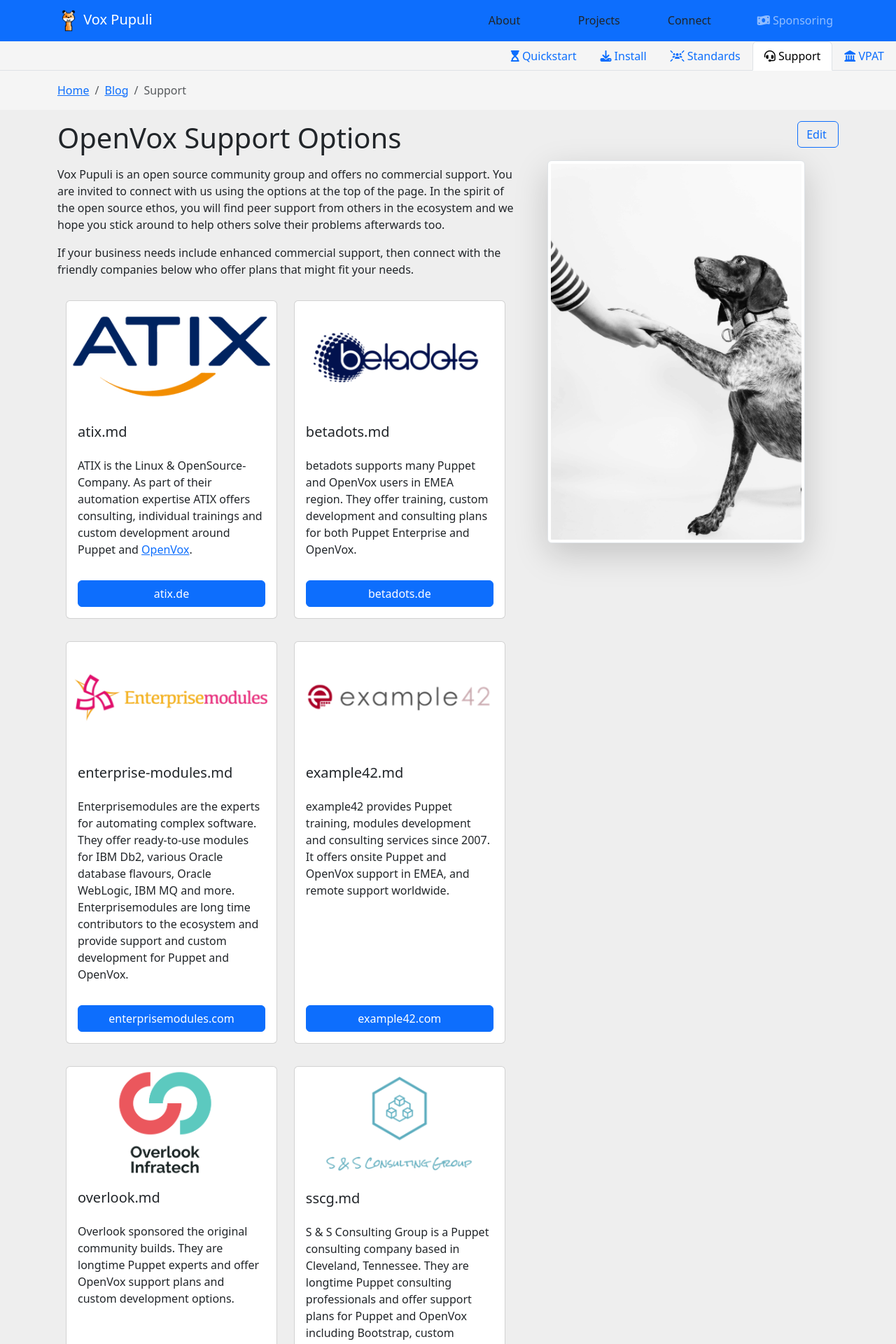
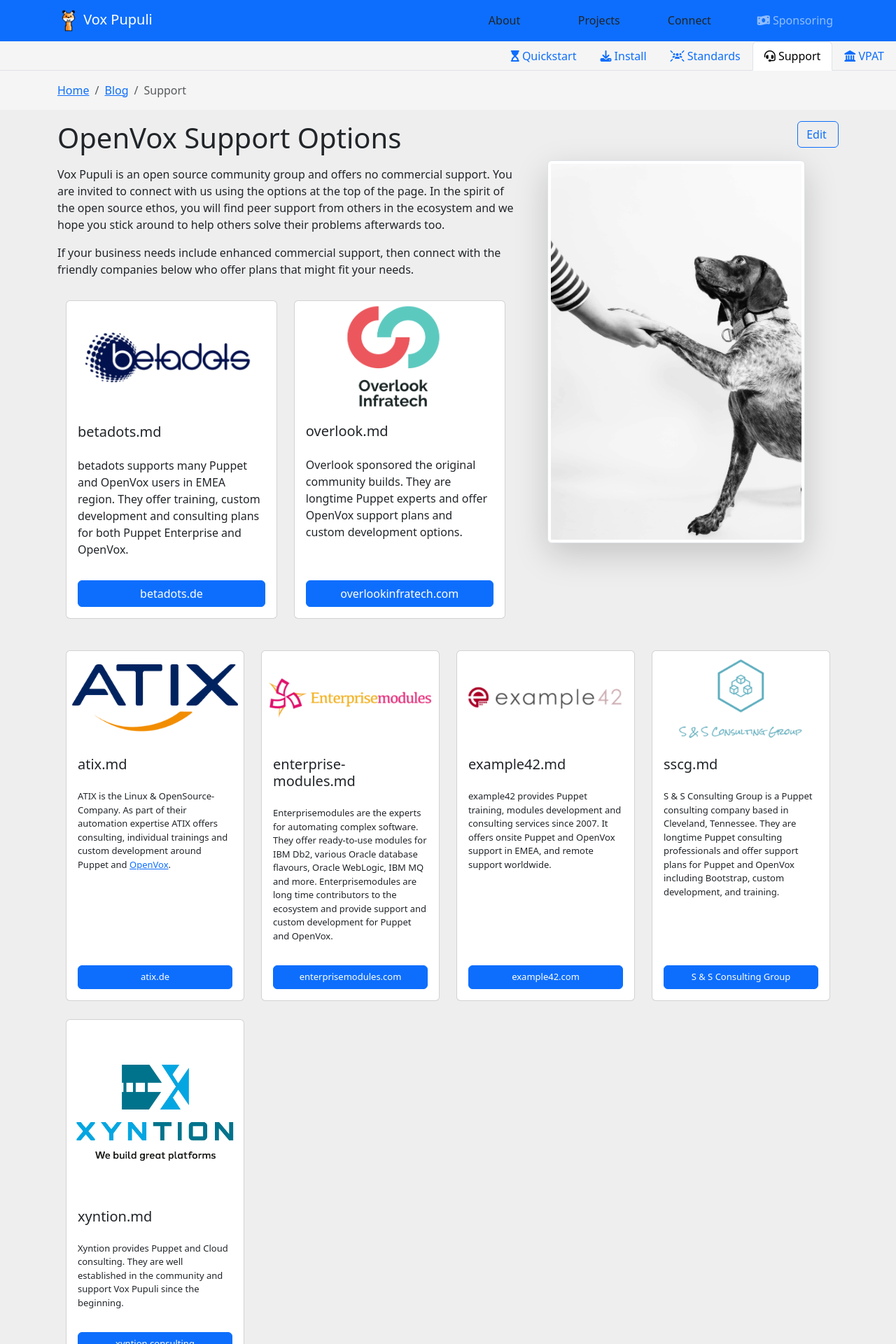
Before and after one commit to voxpupuli/voxpupuli.github.io, a Jekyll site: the page built from openvox/support.md, in a window 1280 px wide. Shown: the top 1920 px of the page at 70% size. Built offline with Jekyll 4.4.1, drawn with Linux system fonts in a browser that asks for light colours; nearby versions of some CDN libraries; some of the changed text lies outside the part shown.

Commit message:
create two support tiers

```diff
--- a/openvox/support.md
+++ b/openvox/support.md
@@ -12,9 +12,18 @@
 
 If your business needs include enhanced commercial support, then connect with the friendly companies below who offer plans that might fit your needs.
 
-<div class="row">
+<div class="row support-premier">
   {% for sponsor in site.support %}
-    {% include sponsor-card.html width=6 vendor=sponsor %}
+    {%- if sponsor.tier == "premier" -%}
+      {% include sponsor-card.html width=6 vendor=sponsor %}
+    {%- endif -%}
+  {% endfor %}
+</div>
+<div class="row support-standard">
+  {% for sponsor in site.support %}
+    {%- if sponsor.tier != "premier" -%}
+      {% include sponsor-card.html width=3 vendor=sponsor %}
+    {%- endif -%}
   {% endfor %}
 </div>
 
--- a/static/css/site.css
+++ b/static/css/site.css
@@ -49,6 +49,15 @@
 .navbar-left {
   clear: left;
   padding-top: 30px;
+}
+
+.support-premier .card,
+.support-premier .card .btn {
+
+}
+.support-standard .card,
+.support-standard .card .btn  {
+  font-size: small;
 }
 
 /* The unstyled list actually looks better on mobile. This width matches the
```
Also changed, not shown: _support/betadots.md (+1 -0 lines), _support/overlook.md (+1 -0 lines).
